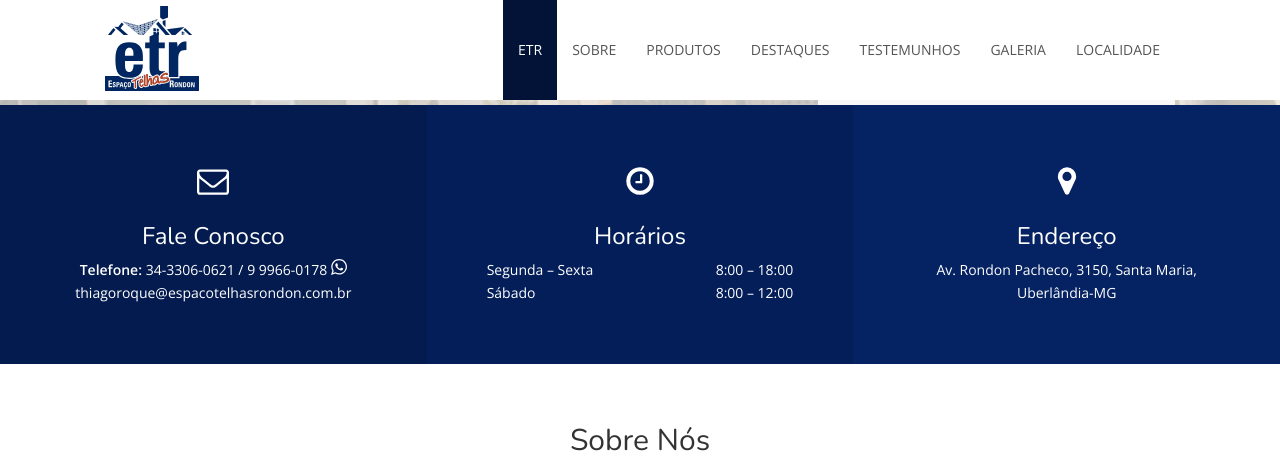
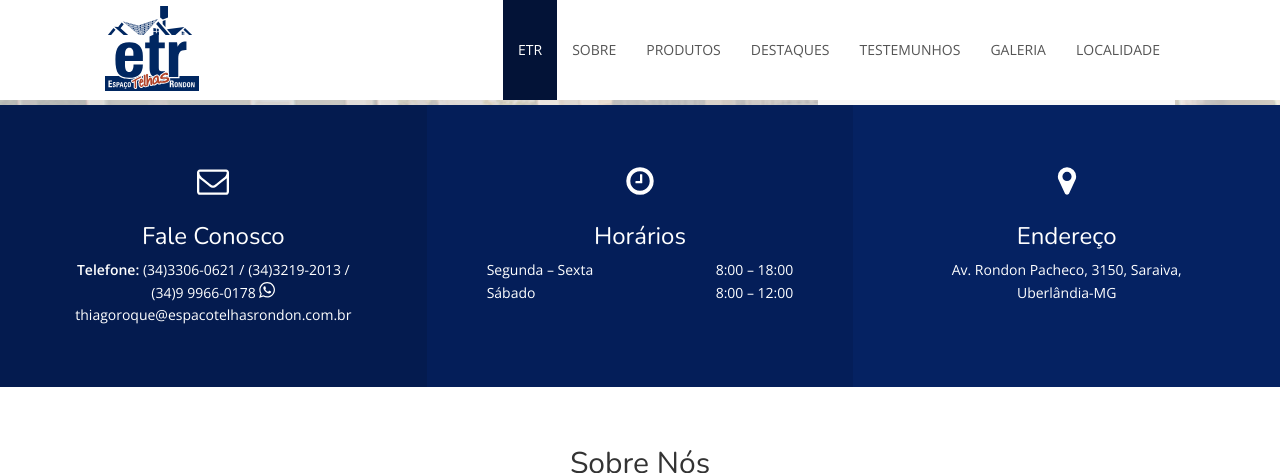
Before and after one commit to codenato/etr, a Jekyll site: the page built from index.html, in a window 1280 px wide and 900 px high, scrolled down 441 px, cut to the strip 0-473 px from the top of the window. Built offline with Jekyll 4.4.1, drawn with Linux system fonts in a browser that asks for light colours; nearby versions of some CDN libraries.

Commit message:
Updated '_config.yml' via CloudCannon

```diff
--- a/_config.yml
+++ b/_config.yml
@@ -16,9 +16,9 @@ api_token: # Enter API token here
 
 # Contact info
 contact:
-    phone: 34-3306-0621 / 9 9966-0178
+    phone: (34)3306-0621 / (34)3219-2013 / (34)9 9966-0178
     email: thiagoroque@espacotelhasrondon.com.br
-    address: Av. Rondon Pacheco, 3150, Santa Maria, Uberlândia-MG
+    address: Av. Rondon Pacheco, 3150, Saraiva, Uberlândia-MG
 
 # Opening hours
 monday_friday: 8:00 – 18:00
```
